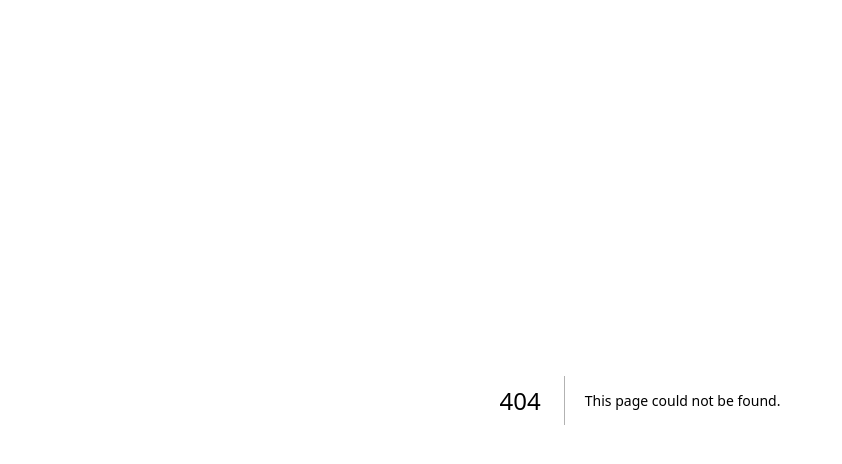
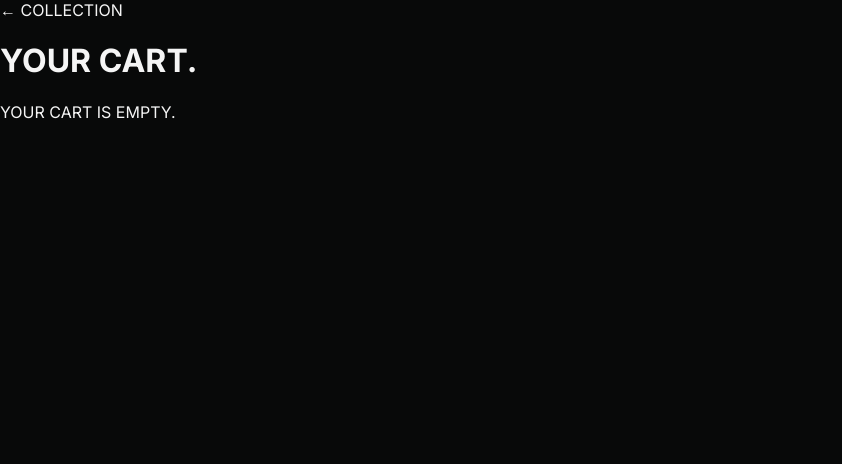
Before and after one commit to standsideculture/STANDSIDE, a Next.js app: page /cart in a window 1280 px wide. Before the commit this address had no page. Shown: the top 464 px of the page, without its empty margins (0-842 px from the left). Built offline with nearby package versions, Linux system fonts and the light colour scheme; a web font is replaced by a local one.

Commit message:
feat: add cart page foundation

```diff
--- /dev/null
+++ b/app/cart/page.tsx
@@ -0,0 +1,13 @@
+'use client';
+import Link from 'next/link';
+import { useEffect, useState } from 'react';
+
+type CartItem = { name: string; price: number; quantity: number; size?: string; color?: string };
+const money = (value: number) => new Intl.NumberFormat('id-ID', { style: 'currency', currency: 'IDR', maximumFractionDigits: 0 }).format(value);
+export default function CartPage() {
+  const [items, setItems] = useState<CartItem[]>([]);
+  useEffect(() => { try { setItems(JSON.parse(localStorage.getItem('standside-cart') || '[]')); } catch {} }, []);
+  const total = items.reduce((sum, item) => sum + item.price * item.quantity, 0);
+  const clear = () => { localStorage.removeItem('standside-cart'); setItems([]); };
+  return <main className="min-h-screen bg-black px-5 py-10 text-white md:px-10"><div className="mx-auto max-w-5xl"><Link href="/collection" className="text-xs tracking-widest text-white/50">← COLLECTION</Link><h1 className="mt-8 text-4xl font-black">YOUR CART.</h1>{items.length === 0 ? <div className="mt-10 border border-white/10 p-10 text-center text-white/50">YOUR CART IS EMPTY.</div> : <><div className="mt-8 space-y-3">{items.map((item, i) => <div key={`${item.name}-${i}`} className="flex items-center justify-between border border-white/10 p-5"><div><p className="font-bold">{item.name}</p><p className="mt-1 text-xs text-white/40">{item.size || '-'} / {item.color || '-' } · QTY {item.quantity}</p></div><p>{money(item.price * item.quantity)}</p></div>)}</div><div className="mt-8 flex items-center justify-between border-t border-white/20 pt-6"><span className="text-sm tracking-widest">TOTAL</span><strong className="text-xl">{money(total)}</strong></div><div className="mt-6 flex gap-3"><button onClick={clear} className="border border-white/20 px-5 py-4 text-xs tracking-widest">CLEAR CART</button><Link href="/checkout" className="flex-1 bg-white px-5 py-4 text-center text-xs font-bold tracking-widest text-black">CHECKOUT</Link></div></>}</div></main>;
+}
```
